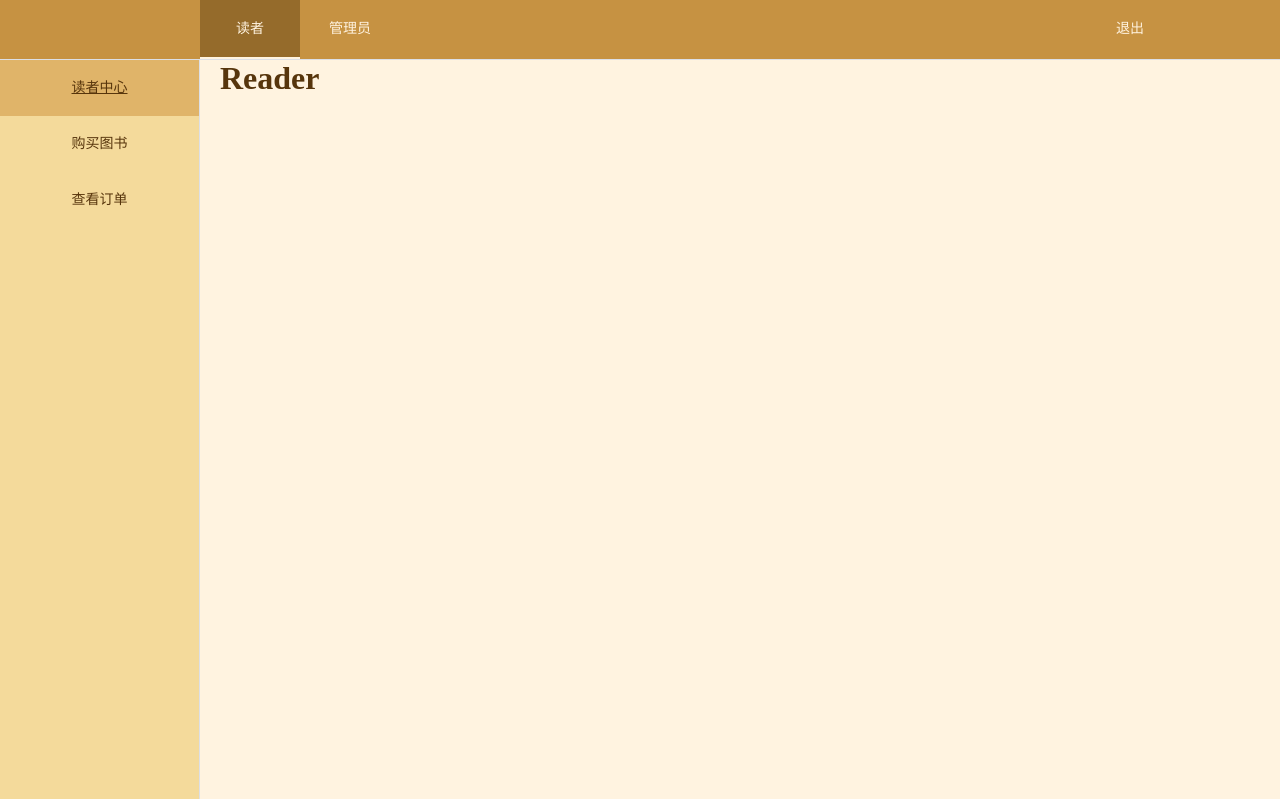
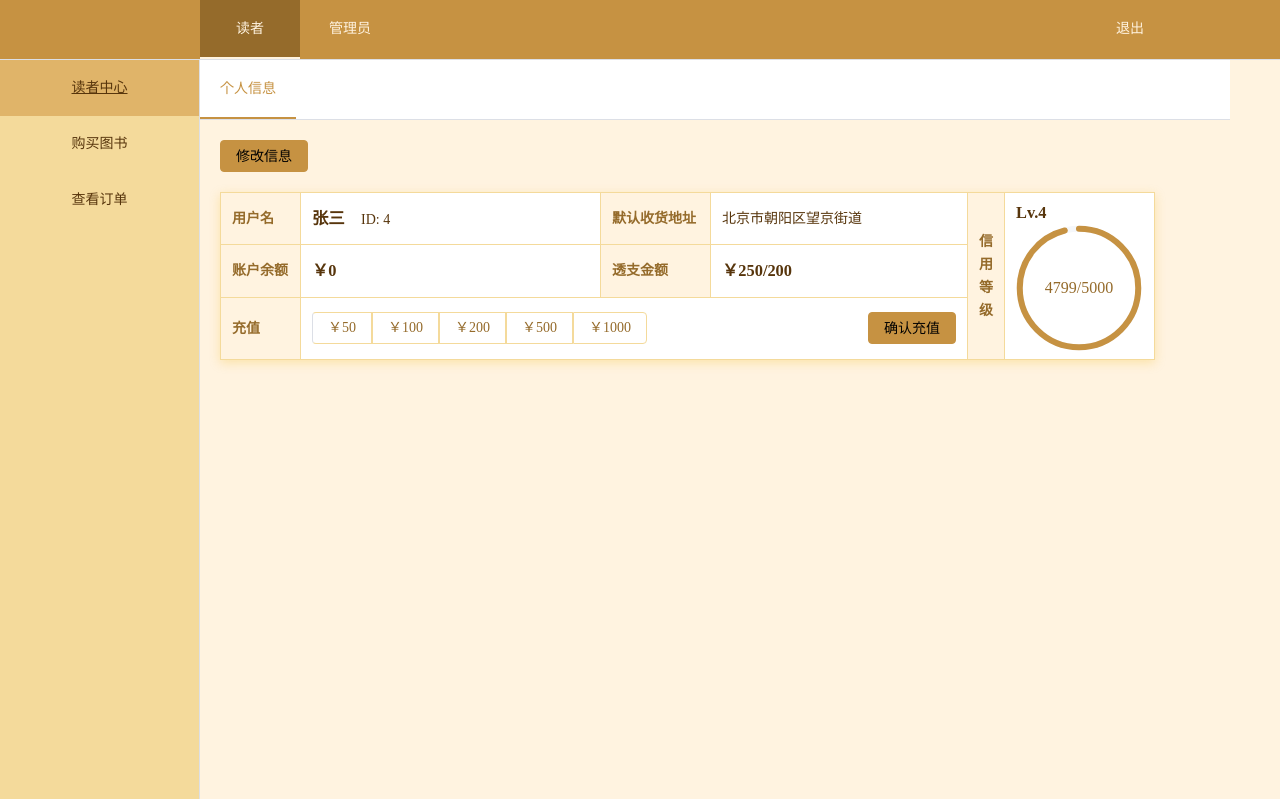
Before and after one commit to TreeNode09/OnlineBookstore, a Vue app: page /reader in a window 1280 px wide. Built offline with nearby package versions, Linux system fonts and the light colour scheme.

Commit message:
实现了顾客信息界面，el-progress太帅啦

```diff
--- a/src/App.vue
+++ b/src/App.vue
@@ -203,6 +203,27 @@ body
     margin-top: 0;
 }
 
+.el-progress--circle
+{
+    vertical-align: top;
+}
+
+.el-radio-button
+{
+    --el-radio-button-checked-bg-color: var(--main);
+    --el-radio-button-checked-border-color: var(--dark);
+}
+
+.el-radio-button__inner
+{
+    border: 1px solid var(--light);
+}
+
+.el-radio-button__inner:hover
+{
+    color: var(--pale);
+}
+
 .right
 {
     float: right;
--- a/src/stores/user.js
+++ b/src/stores/user.js
@@ -3,22 +3,21 @@ import { ref } from "vue"
 
 export const useUser = defineStore('user', () => {
     const userInfo = ref({
-        // username: 'UserName',
-        // password: 'password'
-        customerId:4,
-        password:'password1234',
-        userName:'张三',
-        address:'北京市朝阳区望京街道',
-        balance:-250,
-        creditLevel:4
+        customerId: 4,
+        password: 'password1234',
+        userName: '张三',
+        address: '北京市朝阳区望京街道',
+        balance: -250,
+        creditLevel: 4,
+        total: 4799
     })
 
     const userRight = ref([
-        {discount: 0, overdraw: 0},
-        {discount: 0.1, overdraw: 0},
-        {discount: 0.15, overdraw: 0},
-        {discount: 0.15, overdraw: 100},
-        {discount: 0.2, overdraw: 200},
+        {discount: 0, overdraw: 0, nextLevel: 100},
+        {discount: 0.1, overdraw: 0, nextLevel: 500},
+        {discount: 0.15, overdraw: 0, nextLevel: 2000},
+        {discount: 0.15, overdraw: 100, nextLevel: 5000},
+        {discount: 0.2, overdraw: 200, nextLevel: 5000},
         {discount: 0.25, overdraw: '∞'},
     ])
 
--- a/src/views/BookCart.vue
+++ b/src/views/BookCart.vue
@@ -14,9 +14,9 @@
         </template>
     </el-table-column>
 </el-table>
-<el-descriptions :column="3" border>
+<el-descriptions border>
     <el-descriptions-item label="总价" label-width="80px">
-        <h3 v-if="user.userInfo.creditLevel>0" style="color: var(--pale); text-decoration: line-through;">{{ totalPrice }}</h3>
+        <h3 v-if="user.userInfo.creditLevel>0" style="color: var(--pale); text-decoration: line-through;">￥{{ totalPrice }}</h3>
         <h2>￥{{ discountPrice.toFixed(2) }}</h2>
     </el-descriptions-item>
     <el-descriptions-item label="收货地址" label-width="80px" width="70%" :span="2">
--- a/src/views/ReaderHomeView.vue
+++ b/src/views/ReaderHomeView.vue
@@ -1,22 +1,115 @@
 <template>
-<h1>Reader</h1>
+<el-menu :default-active="page.currentSubPage" mode="horizontal" :router="true" class="sub-menu">
+    <el-menu-item index="/reader">个人信息</el-menu-item>
+</el-menu>
+<main-button v-if="!isEditing" style="margin-bottom: 20px;" @click="startEdit">修改信息</main-button>
+<plain-button v-if="isEditing" style="margin-bottom: 20px;" @click="endEdit">取消修改</plain-button>
+<main-button v-if="isEditing" style="margin-bottom: 20px;" @click="saveEdit">确认修改</main-button>
+<el-descriptions :column="3" border>
+    <el-descriptions-item label="用户名" label-width="80px" width="300px">
+        <div v-if="!isEditing">
+            <h3>{{ user.userInfo.userName }}&emsp;</h3>
+            <span>ID: {{ user.userInfo.customerId }}</span>
+        </div>
+        <el-input v-else v-model="newInfo.userName"></el-input>
+    </el-descriptions-item>
+    <el-descriptions-item label="默认收货地址" label-width="110px">
+        <span v-if="!isEditing">{{ user.userInfo.address }}</span>
+        <el-input v-else v-model="newInfo.address"></el-input>
+    </el-descriptions-item>
+    <el-descriptions-item label="信用等级" :rowspan="3" label-width="20px" width="150px">
+        <h3>Lv.{{ user.userInfo.creditLevel }}</h3>
+        <el-progress :percentage="100*user.userInfo.total/user.userRight[user.userInfo.creditLevel].nextLevel"
+            :format="handelFormat" type="circle" :color="color.palette[color.paletteOption].main"/>
+    </el-descriptions-item>
+    <el-descriptions-item label="账户余额" :span="user.userInfo.balance>0?2:1">
+        <h3 v-if="user.userInfo.balance>=0">￥{{ user.userInfo.balance.toFixed(2) }}</h3>
+        <h3 v-else>￥0</h3>
+    </el-descriptions-item>
+    <el-descriptions-item v-if="user.userInfo.balance<0" label="透支金额">
+        <h3>￥{{ -user.userInfo.balance.toFixed(2) }}/{{ user.userRight[user.userInfo.creditLevel].overdraw }}</h3>
+    </el-descriptions-item>
+    <el-descriptions-item :span="2" label="充值">
+        <el-radio-group v-model="selectedCharge">
+            <el-radio-button v-for="option in chargeOptions" :label="'￥'+option.toString()" :value="option"/>
+        </el-radio-group>
+        <main-button class="right" @click="saveCharge">确认充值</main-button>
+        <plain-button v-if="selectedCharge>0" @click="endCharge"
+            class="right" style="margin-right: 10px;">取消充值</plain-button>
+    </el-descriptions-item>
+</el-descriptions>
 </template>
 
 <script setup>
 import { ref, onMounted } from 'vue'
+import axios from 'axios'
+
 import { usePage } from '@/stores/page'
 import { useColor } from '@/stores/color'
+import { useUser } from '@/stores/user'
 
 const page = usePage()
 const color = useColor()
+const user = useUser()
 
 const isMounted = ref(false)
+const isEditing = ref(false)
+
+const chargeOptions = ref([50, 100, 200, 500, 1000])
+const selectedCharge = ref(0)
+
+const newInfo = ref({customerId: 4, password: '', userName: '', address:'', balance: -250, creditLevel:4, total: 4799})
 
 onMounted(() => {
     page.currentPage = '/reader'
     page.currentUser = 'Reader'
+    page.currentSubPage = '/reader'
     color.setOption(2)
 
+    //getUserInfo()
     isMounted.value = true
 })
+
+function getUserInfo(){
+    axios.get('',
+    ).then(response => {
+        newInfo.value = user.userInfo
+    })
+    .catch(error => {alert(error)})
+}
+
+function postCharge(){
+    axios.post('',
+    ).then(response => {
+
+    })
+    .catch(error => {alert(error)})
+}
+
+function handelFormat(percentage){
+    return user.userInfo.total.toString() + '/' + user.userRight[user.userInfo.creditLevel].nextLevel.toString()
+}
+
+function startEdit(){
+    newInfo.value = user.userInfo
+    isEditing.value = true
+}
+
+function endEdit(){
+    isEditing.value = false
+}
+
+function saveEdit(){
+    user.userInfo = newInfo.value
+    endEdit()
+}
+
+function endCharge(){
+    selectedCharge.value = 0
+}
+
+function saveCharge(){
+    //postCharge()
+    endCharge()
+}
 </script>
```
